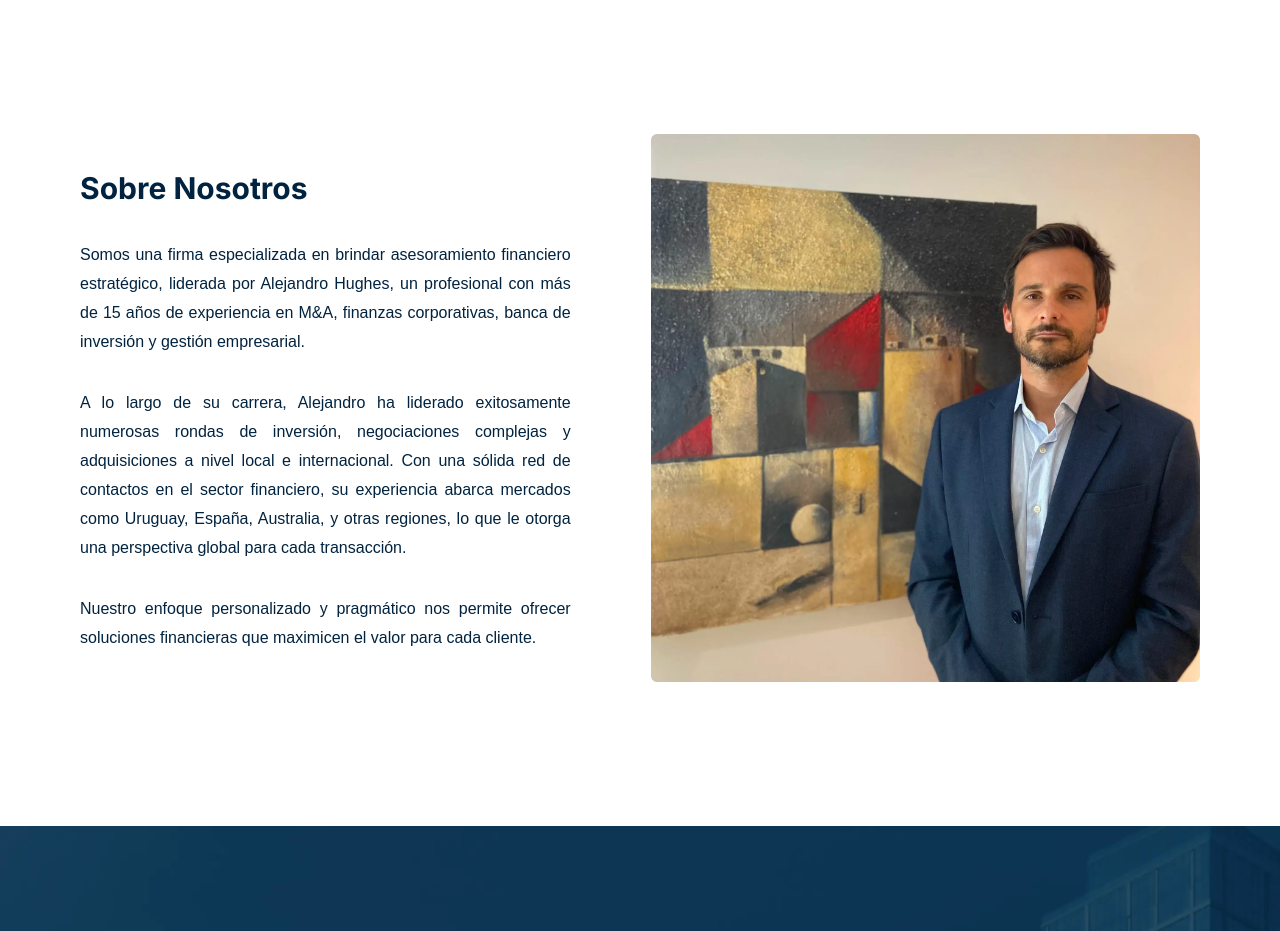
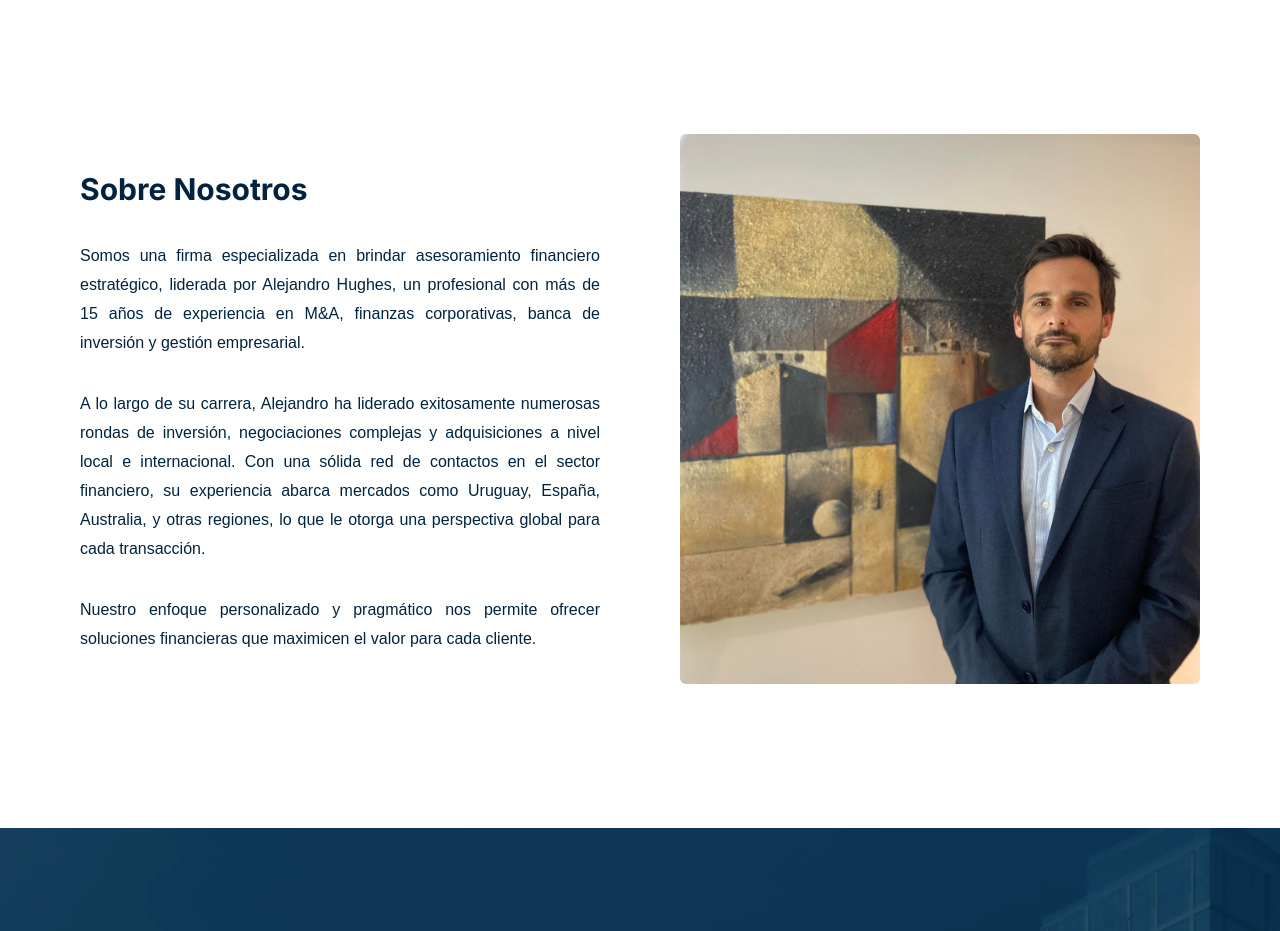
Before and after one commit to FedericaDelCampo01/orellana-capital, a Next.js app: page / in a window 1280 px wide. Shown: the part 860-1791 px from the top of the page. Built offline with nearby package versions, Linux system fonts and the light colour scheme; no server answers.

Commit message:
fix nav bar

```diff
--- a/src/app/Home/AboutUs.tsx
+++ b/src/app/Home/AboutUs.tsx
@@ -1,6 +1,6 @@
 import React, { useEffect, useState } from 'react';
 import OptimizedImage from '../Utility/OptimizedImage';
-import profilePic from '../../../public/images/profile-pic.webp';
+import profilePic from '../../../public/images/profile-pic.jpg';
 
 const AboutUs = () => {
   return (
@@ -21,7 +21,18 @@ const AboutUs = () => {
             </p>
           </div>
         </div>
-        <div className="pt-16 md:pt-0 flex items-center justify-center fade-in-init">
+        <div className="md:w-1/2 flex items-center justify-center rounded-md md:h-[550px] h-[350px] overflow-hidden mt-10 md:mt-0">
+          <OptimizedImage
+            className='w-full h-full object-cover'
+            src={profilePic.src}
+            alt="About Us"
+            width={450}
+            height={450}
+            quality={100}
+          />
+        </div>
+
+        {/* <div className="md:w-1/2 flex items-center justify-center">
           <OptimizedImage
             src={profilePic.src}
             alt="About Us"
@@ -29,7 +40,16 @@ const AboutUs = () => {
             width={627}
             height={570}
           />
-        </div>
+        </div>  */}
+        {/* <div className="pt-16 md:pt-0 flex items-center justify-center fade-in-init">
+          <OptimizedImage
+            src={profilePic.src}
+            alt="About Us"
+            quality={100}
+            width={627}
+            height={570}
+          />
+        </div> */}
 
       </div>
     </section>
--- a/src/app/Home/Footer.tsx
+++ b/src/app/Home/Footer.tsx
@@ -14,7 +14,7 @@ const Footer = () => {
           width={250}
           height={130}
         />
-        <p className="text-white/70 text-sm font-extralight text-center font-body">
+        <p className="text-white/70 text-sm font-extralight text-center font-body md:mt-0 mt-4">
           © 2024 Orellana Capital Advisors. All Rights Reserved
         </p>
         <a href="https://coddit.io" target="_blank" rel="noopener noreferrer" className="text-white/70 text-sm font-extralight text-center font-body">
--- a/src/app/Home/Navbar.tsx
+++ b/src/app/Home/Navbar.tsx
@@ -83,7 +83,7 @@ const Navbar = () => {
               )}
             </button>
             {/* Dropdown Menu */}
-            <div className={`absolute text-center right-[-16px] mt-8 w-screen bg-dark-blue text-white shadow-lg duration-300 ease-in-out ${isClicked ? 'transform translate-y-0 opacity-100' : 'transform -translate-y-8 opacity-0'}`}>
+            <div className={`absolute text-center right-[-16px] mt-8 w-screen bg-dark-blue text-white shadow-lg duration-300 ease-in-out ${isClicked ? 'transform translate-y-0 opacity-100' : 'transform -translate-y-8 opacity-0'}`} style={{ zIndex: 9999 }}>
               <div className="px-2 py-2 space-y-1">
                 <button onClick={() => scrollToSection('about-us')} className="block text-white hover:text-light-blue duration-300 p-5">Sobre Nosotros</button>
                 <button onClick={() => scrollToSection('services')} className="block text-white hover:text-light-blue duration-300 p-5">Servicios</button>
```
